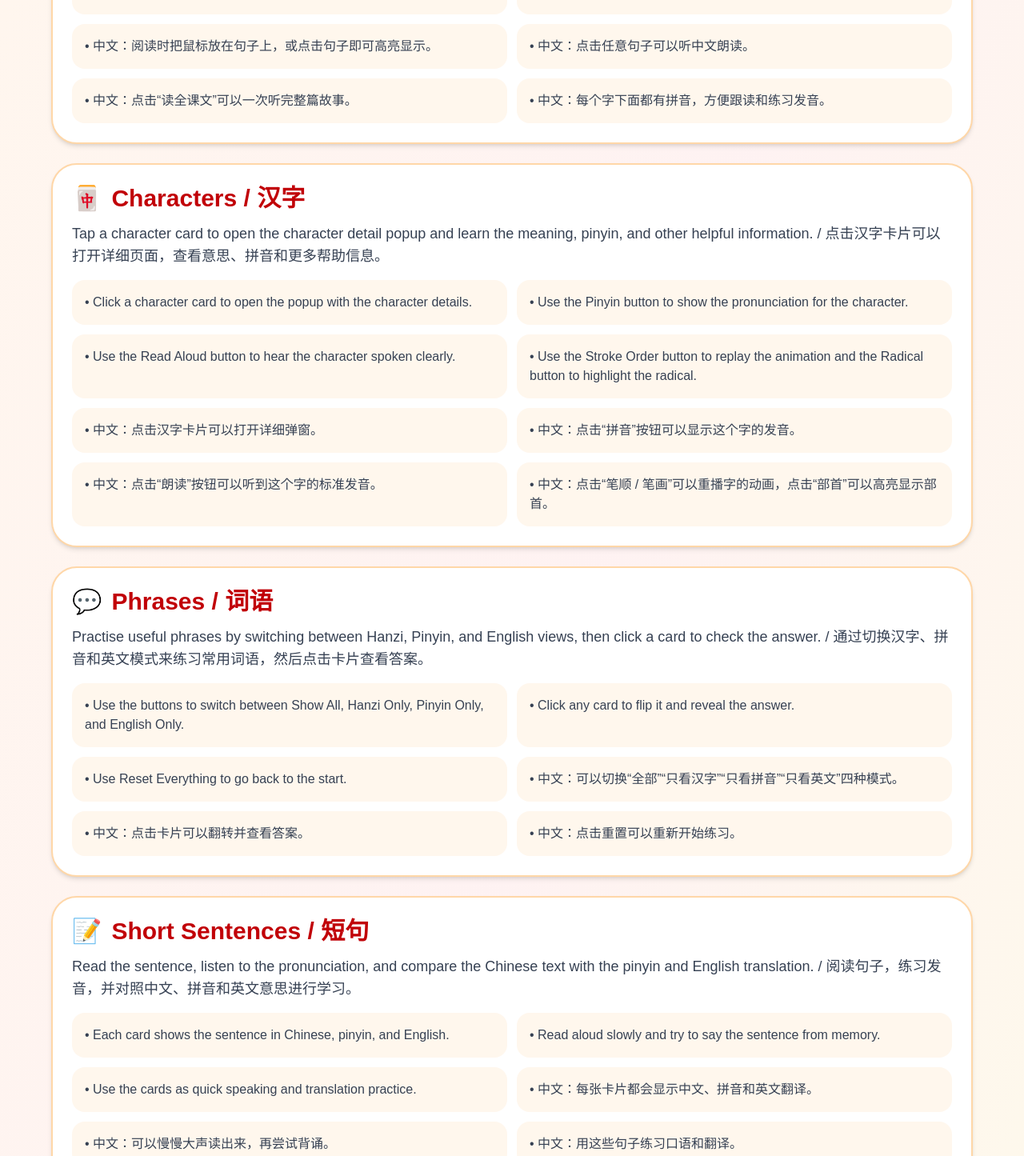
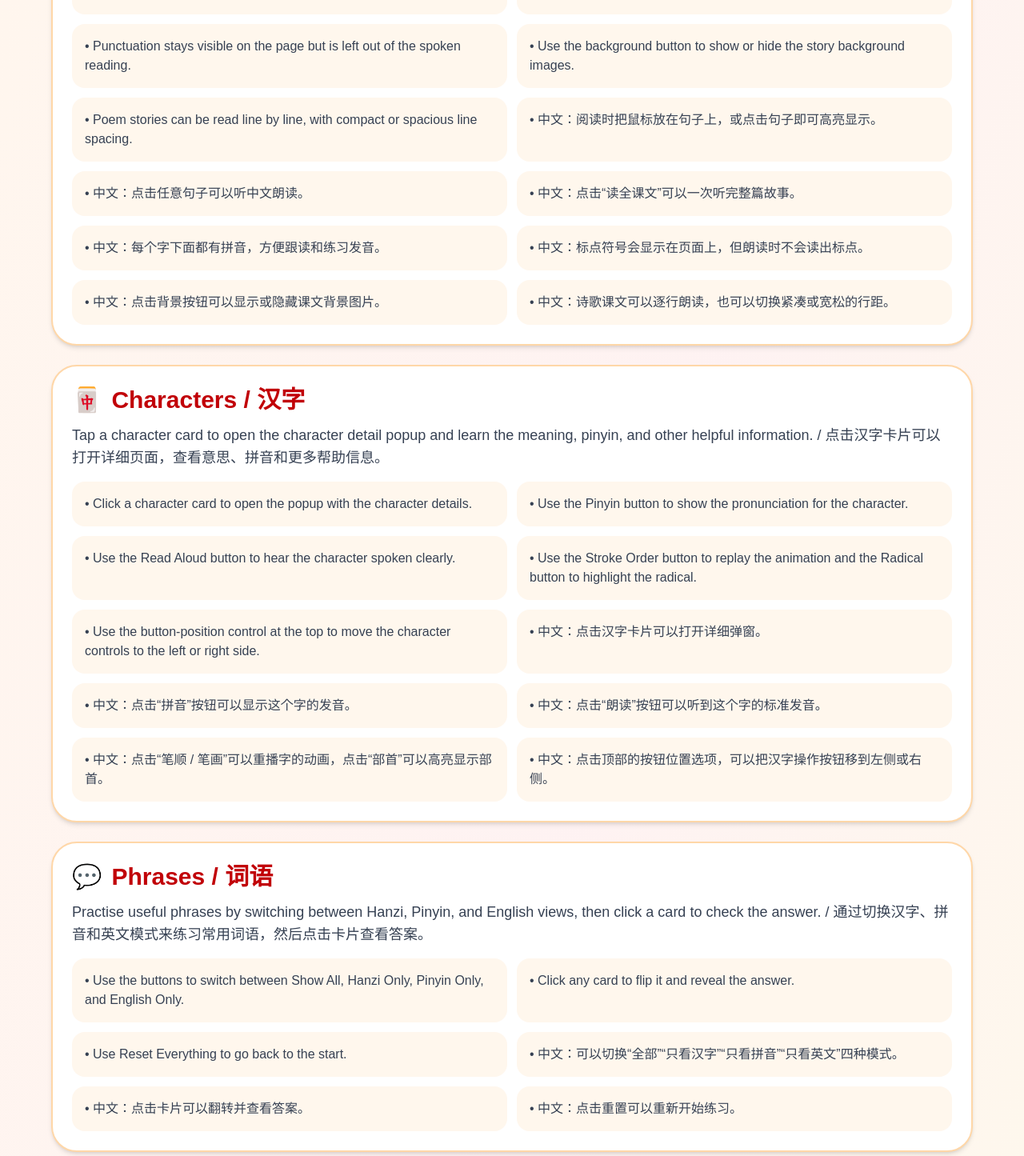
Before and after one commit to JsnCode1/chinese-school-teaching-app, a Next.js app: page /how-to-use in a window 1280 px wide. Shown: the part 848-2293 px from the top of the page at 80% size. Built offline with nearby package versions, Linux system fonts and the light colour scheme.

Commit message:
Added character popup move buttons to left side and updated user manual

```diff
--- a/src/app/how-to-use/page.tsx
+++ b/src/app/how-to-use/page.tsx
@@ -29,12 +29,18 @@ const guideSections: Array<{
         "Click any sentence to hear it read aloud in Chinese.",
         "Use the Read whole lesson button to listen to the full story at once.",
         "The pinyin sits under each character so you can follow pronunciation as you read.",
+        "Punctuation stays visible on the page but is left out of the spoken reading.",
+        "Use the background button to show or hide the story background images.",
+        "Poem stories can be read line by line, with compact or spacious line spacing.",
       ],
       zh: [
         "阅读时把鼠标放在句子上，或点击句子即可高亮显示。",
         "点击任意句子可以听中文朗读。",
         "点击“读全课文”可以一次听完整篇故事。",
         "每个字下面都有拼音，方便跟读和练习发音。",
+        "标点符号会显示在页面上，但朗读时不会读出标点。",
+        "点击背景按钮可以显示或隐藏课文背景图片。",
+        "诗歌课文可以逐行朗读，也可以切换紧凑或宽松的行距。",
       ],
     },
   },
@@ -51,12 +57,14 @@ const guideSections: Array<{
         "Use the Pinyin button to show the pronunciation for the character.",
         "Use the Read Aloud button to hear the character spoken clearly.",
         "Use the Stroke Order button to replay the animation and the Radical button to highlight the radical.",
+        "Use the button-position control at the top to move the character controls to the left or right side.",
       ],
       zh: [
         "点击汉字卡片可以打开详细弹窗。",
         "点击“拼音”按钮可以显示这个字的发音。",
         "点击“朗读”按钮可以听到这个字的标准发音。",
         "点击“笔顺 / 笔画”可以重播字的动画，点击“部首”可以高亮显示部首。",
+        "点击顶部的按钮位置选项，可以把汉字操作按钮移到左侧或右侧。",
       ],
     },
   },
@@ -90,13 +98,17 @@ const guideSections: Array<{
     tips: {
       en: [
         "Each card shows the sentence in Chinese, pinyin, and English.",
-        "Read aloud slowly and try to say the sentence from memory.",
-        "Use the cards as quick speaking and translation practice.",
+        "Use Hide text, Hide pinyin, and Hide English to focus on one part at a time.",
+        "Click Fill-in Game to practise completing the sentence.",
+        "Click the sentence or Read whole sentence to hear it spoken; punctuation is not read aloud.",
+        "Use Stop reading to end the current pronunciation.",
       ],
       zh: [
         "每张卡片都会显示中文、拼音和英文翻译。",
-        "可以慢慢大声读出来，再尝试背诵。",
-        "用这些句子练习口语和翻译。",
+        "使用“隐藏文字”“隐藏拼音”和“隐藏英文”可以一次专注练习一个部分。",
+        "点击“填空游戏”可以练习完成句子。",
+        "点击句子或“读全句子”可以听朗读，朗读时不会读出标点符号。",
+        "点击“停止朗读”可以结束当前朗读。",
       ],
     },
   },
--- a/src/components/CharacterPopup.tsx
+++ b/src/components/CharacterPopup.tsx
@@ -1,7 +1,7 @@
 "use client";
 
 import dynamic from "next/dynamic";
-import { useState, useRef } from "react";
+import { useEffect, useState, useRef } from "react";
 import type { CharacterItem } from "@/lib/types";
 import type { HanziStrokeWriterRef } from "@/components/HanziStrokeWriter";
 
@@ -12,6 +12,8 @@ const HanziStrokeWriter = dynamic<any>(
   },
 );
 
+const BUTTON_POSITION_STORAGE_KEY = "characterPopupButtonsOnLeft";
+
 type Props = {
   character: CharacterItem;
   onClose: () => void;
@@ -21,10 +23,22 @@ export default function CharacterPopup({ character, onClose }: Props) {
   const [showPinyin, setShowPinyin] = useState(false);
   const [strokeAnimationCount, setStrokeAnimationCount] = useState(0);
   const [highlightRadical, setHighlightRadical] = useState(false);
+  const [buttonsOnLeft, setButtonsOnLeft] = useState(() => {
+    if (typeof window === "undefined") return false;
+
+    return localStorage.getItem(BUTTON_POSITION_STORAGE_KEY) === "left";
+  });
 
   const hwRef = useRef<HanziStrokeWriterRef | null>(null);
   const [hwReady, setHwReady] = useState(false);
   const [hwHasNext, setHwHasNext] = useState(false);
+
+  useEffect(() => {
+    localStorage.setItem(
+      BUTTON_POSITION_STORAGE_KEY,
+      buttonsOnLeft ? "left" : "right",
+    );
+  }, [buttonsOnLeft]);
 
   function stripSpeechPunctuation(text: string) {
     return text.replace(/[，。！？；：、,.!?;:…（）()“”\"\u00A0]/g, "").trim();
@@ -64,8 +78,18 @@ export default function CharacterPopup({ character, onClose }: Props) {
         onClick={(event) => event.stopPropagation()}
         className="flex max-h-[95vh] w-full max-w-6xl flex-col gap-4 overflow-y-auto rounded-[2rem] bg-gradient-to-br from-slate-50 to-orange-50 p-6 shadow-2xl"
       >
-        <div className="flex justify-end">
+        <div className="flex justify-between gap-3">
           <button
+            type="button"
+            onClick={() => setButtonsOnLeft((current) => !current)}
+            aria-pressed={buttonsOnLeft}
+            className="rounded-full bg-white px-4 py-2 text-sm font-bold text-gray-600 shadow transition hover:text-red-600"
+          >
+            {buttonsOnLeft ? "按钮移到右侧" : "按钮移到左侧"}
+          </button>
+
+          <button
+            type="button"
             onClick={onClose}
             className="rounded-full bg-white px-5 py-2 text-2xl font-bold text-gray-500 shadow transition hover:text-red-600"
           >
@@ -73,7 +97,11 @@ export default function CharacterPopup({ character, onClose }: Props) {
           </button>
         </div>
 
-        <div className="flex flex-col gap-8 md:flex-row">
+        <div
+          className={`flex flex-col gap-8 md:flex-row ${
+            buttonsOnLeft ? "md:flex-row-reverse" : ""
+          }`}
+        >
           <div className="flex flex-1 items-center justify-center">
             <div className="relative flex h-[550px] w-[550px] max-w-full flex-shrink-0 flex-col items-center justify-center border-4 border-slate-400 bg-white shadow-lg">
               {/* Background practice grid lines */}
```
